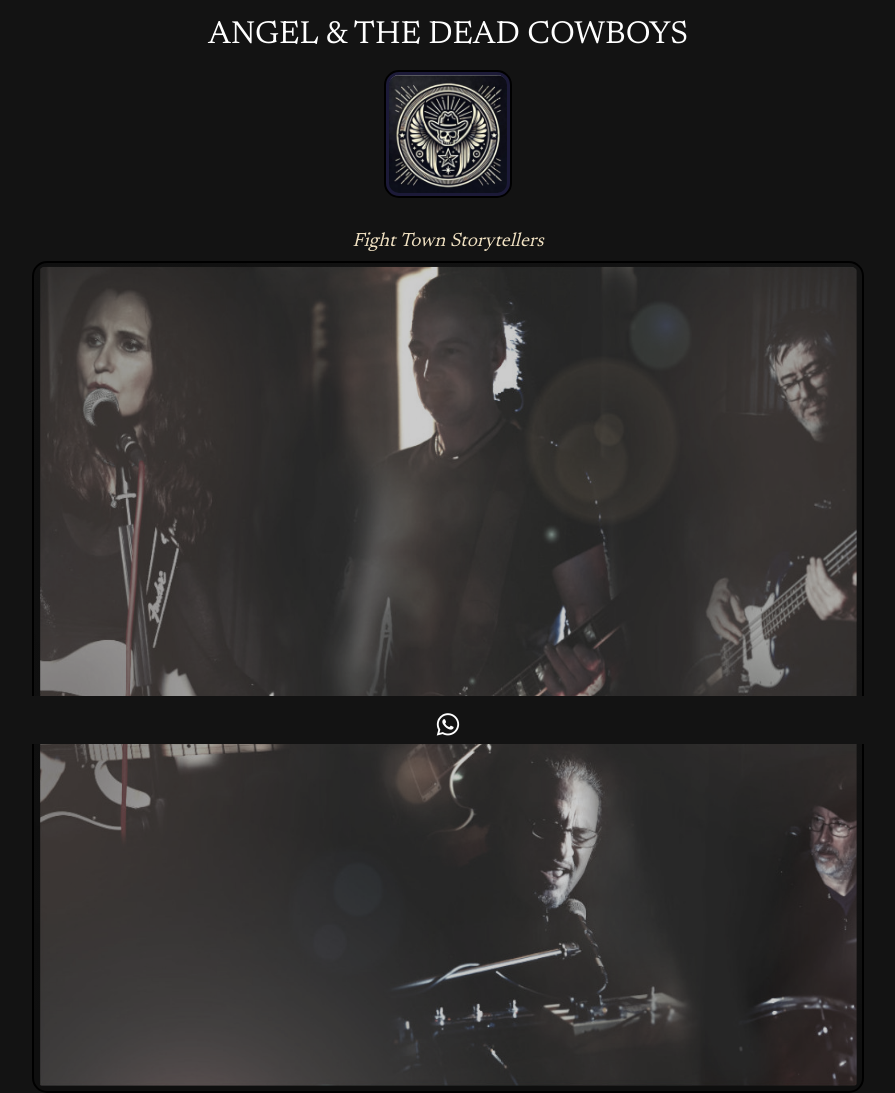
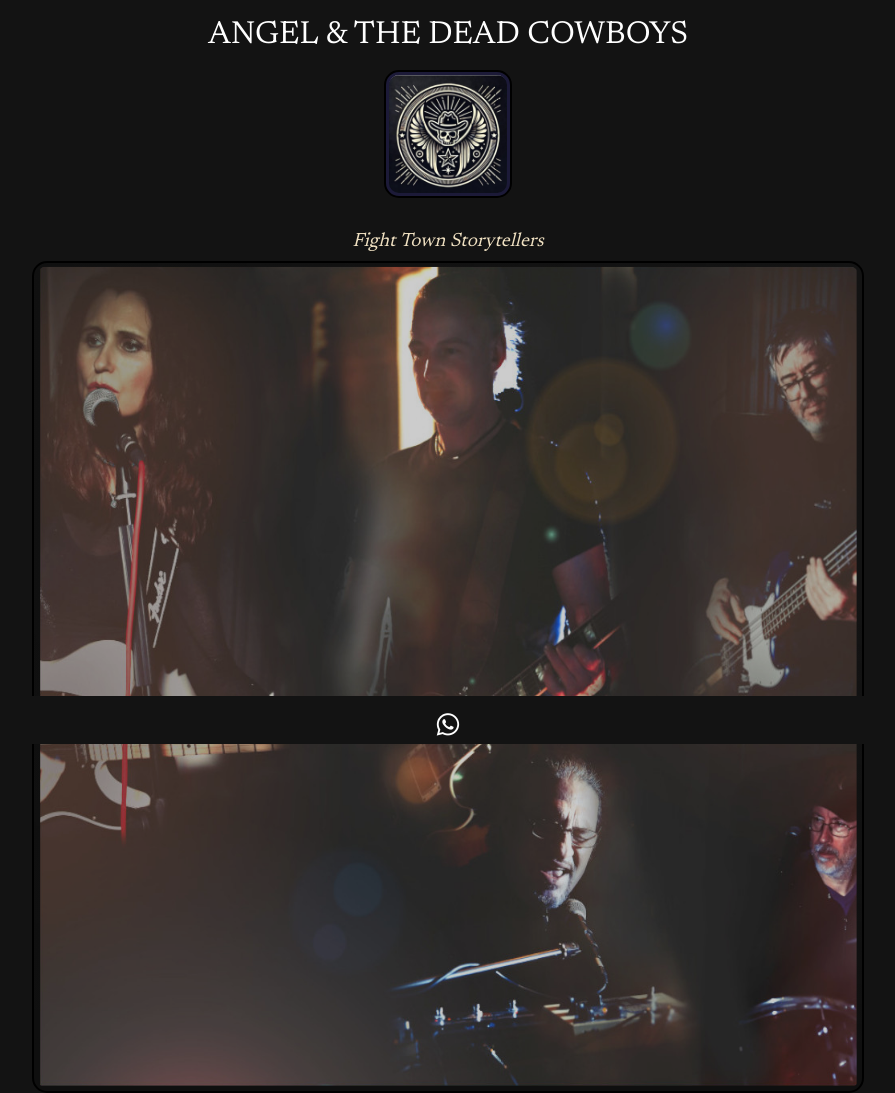
Before and after one commit to Drekkg/angel, a PHP site: page / in a window 1280 px wide. Shown: the part 56-1149 px from the top of the page, without its empty margins (192-1087 px from the left). Run offline with PHP 8.4, Linux system fonts and the light colour scheme; some libraries are stand-ins or nearby versions; some web fonts are replaced.

Commit message:
Update gallery image class and adjust CSS filter for improved styling

```diff
--- a/gallery.html
+++ b/gallery.html
@@ -66,7 +66,7 @@
       </div>
       <div id="photos">
         <p>Lutz</p>
-        <img src="assets/images/Lutz _1.jpg" alt="Angel and the Dead Cowboys-Lutz" />
+        <img src="assets/images/Lutz _1.jpg" alt="Angel and the Dead Cowboys-Lutz" class="hero-overlay" />
         <p>Andi</p>
         <img src="assets/images/Andi_4.jpg" alt="Angel and the Dead Cowboys-Andi" />
         <p>Elke</p>
--- a/style.css
+++ b/style.css
@@ -115,7 +115,7 @@ i {
     inset: 0;
     background: linear-gradient(to top, var(--background) 5%, transparent 60%),
                 linear-gradient(to right, rgba(19,19,19,0.8), transparent);
-    filter: grayscale(70%) brightness(0.8);
+    filter: grayscale(0%) brightness(0.8);
 }
   .logo-style {
     padding: 3px;
```
